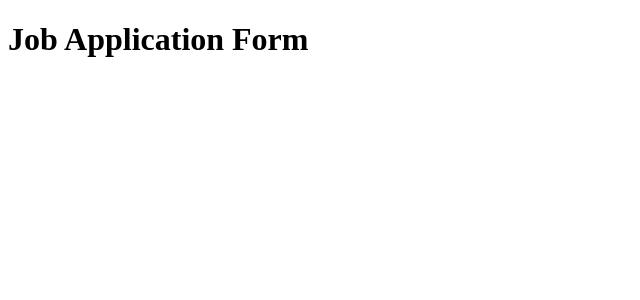
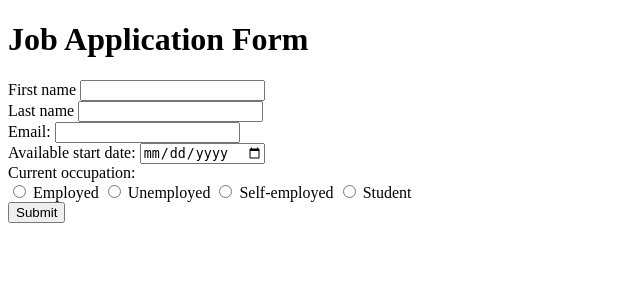
Before and after one commit to Amehlawal/flask-jobApp, a Flask app: page / in a window 1280 px wide. Shown: the top 300 px of the page, without its empty margins (0-640 px from the left). Run offline with Flask 3, Linux system fonts and the light colour scheme.

Commit message:
built the form page using html

```diff
--- a/templates/index.html
+++ b/templates/index.html
@@ -1,6 +1,48 @@
 <!doctype html>
 <html>
+    <head>
+        <meta charset="utf-8">
+        <meta name="viewport" content="width=device-width, initial-scale=1, shrink-to-fit=no">
+    </head>
     <body>
         <h1>Job Application Form</h1>
+        <form>
+            <div>
+                <label for="first_name">First name</label>
+                <input typeof="text" id="first_name" name="first_name" required>
+            </div>
+            <div>
+                <label for="last_name">Last name</label>
+                <input typeof="text" id="last_name" name="last_name" required>
+            </div>
+            <div>
+                <label for="email">Email: </label>
+                <input type="email" id="email" name="email" required>
+            </div>
+            <div>
+                <label for="date">Available start date: </label>
+                <input type="date" id="date" name="date" required>
+            </div>
+            <div>
+                <label>Current occupation:</label>
+                <br>
+                <div id="occupation">
+                    <input type="radio" id="employed" name="occupation" required>
+                    <label for="employed">Employed</label>
+
+                    <input type="radio" id="unemployed" name="occupation" required>
+                    <label for="unemployed">Unemployed</label>
+
+                    <input type="radio" id="self-employed" name="occupation" required>
+                    <label for="self-employed">Self-employed</label>
+
+                    <input type="radio" id="student" name="occupation" required>
+                    <label for="student">Student</label>
+
+                </div>
+
+            </div>
+            <button type="button">Submit</button>
+        </form>
     </body>
 </html>
```
